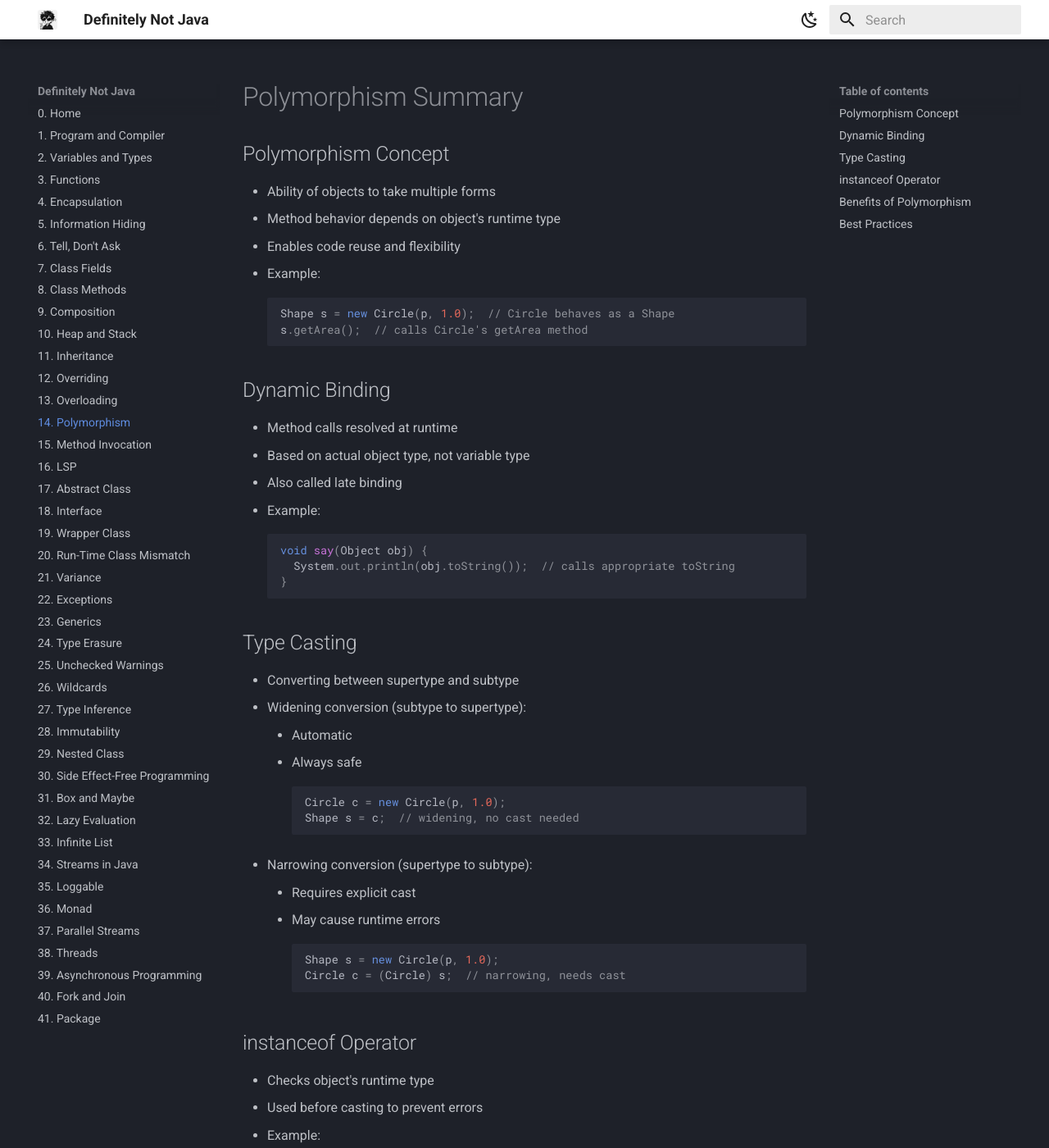
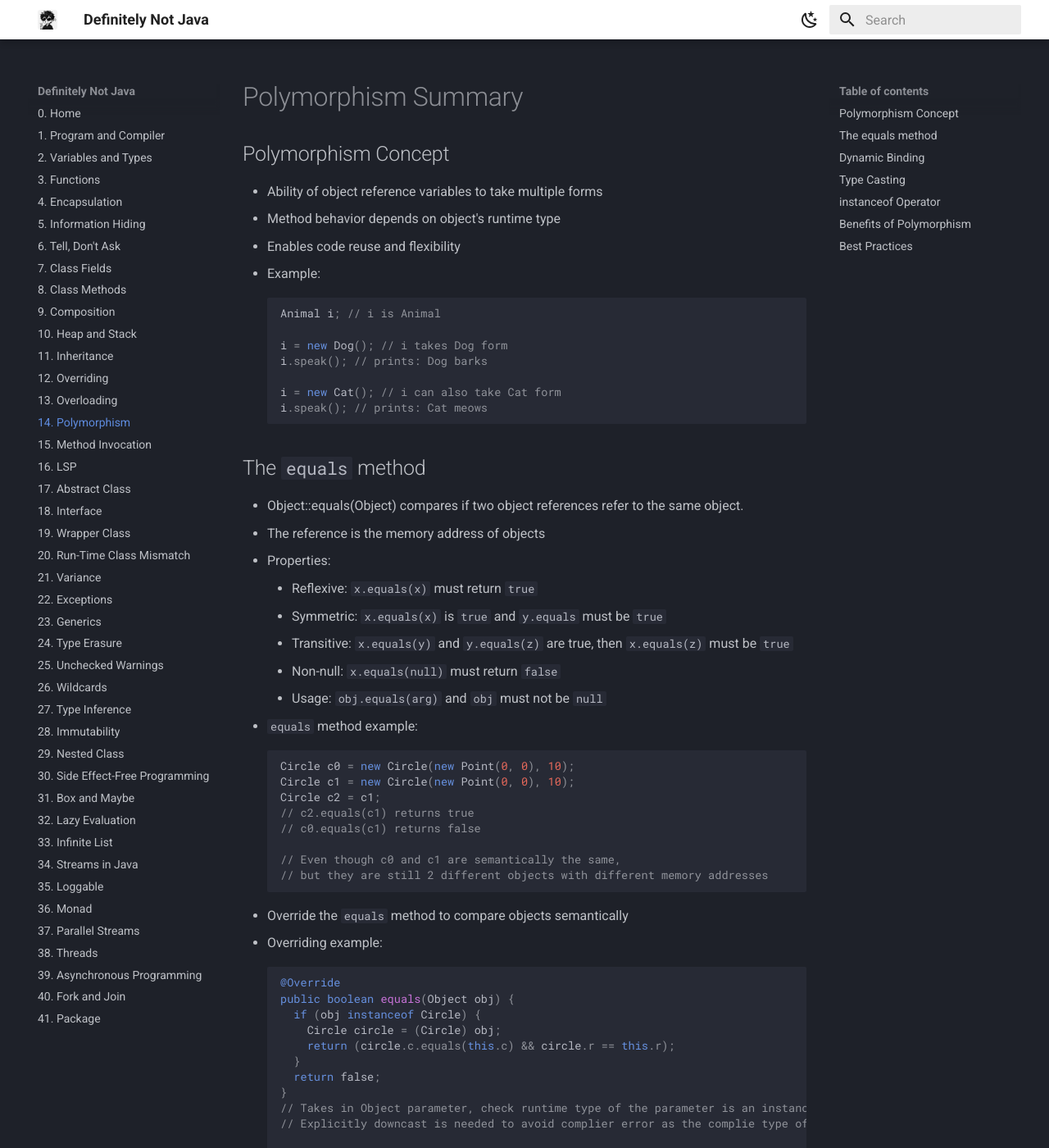
Before and after one commit to Dylan-Liew/definitely-not-java, an MkDocs documentation site: the page built from docs/14-polymorphism.md, in a window 1280 px wide and 1400 px high. Shown: the whole window at 82% size. Built offline with MkDocs 1.6.1 and Material for MkDocs 9.7.7, drawn with Linux system fonts in a browser that asks for light colours; some of the changed text lies outside the part shown.

Commit message:
content update [14 July] (#8)

````diff
--- a/docs/14-polymorphism.md
+++ b/docs/14-polymorphism.md
@@ -1,13 +1,58 @@
 # Polymorphism Summary
 
 ## Polymorphism Concept
-- Ability of objects to take multiple forms
+- Ability of object reference variables to take multiple forms
 - Method behavior depends on object's runtime type
 - Enables code reuse and flexibility
 - Example:
   ```java
-  Shape s = new Circle(p, 1.0);  // Circle behaves as a Shape
-  s.getArea();  // calls Circle's getArea method
+  Animal i; // i is Animal
+
+  i = new Dog(); // i takes Dog form
+  i.speak(); // prints: Dog barks
+
+  i = new Cat(); // i can also take Cat form
+  i.speak(); // prints: Cat meows
+  ```
+
+## The `equals` method
+- Object::equals(Object) compares if two object references refer to the same object.
+- The reference is the memory address of objects
+- Properties:
+    - Reflexive: `x.equals(x)` must return `true`
+    - Symmetric: `x.equals(x)` is `true` and `y.equals` must be `true`
+    - Transitive: `x.equals(y)` and `y.equals(z)` are true, then `x.equals(z)` must be `true`
+    - Non-null: `x.equals(null)` must return `false`
+    - Usage: `obj.equals(arg)` and `obj` must not be `null`
+- `equals` method example:
+  ```java
+  Circle c0 = new Circle(new Point(0, 0), 10);
+  Circle c1 = new Circle(new Point(0, 0), 10);
+  Circle c2 = c1;
+  // c2.equals(c1) returns true
+  // c0.equals(c1) returns false
+
+  // Even though c0 and c1 are semantically the same,
+  // but they are still 2 different objects with different memory addresses
+  ```
+- Override the `equals` method to compare objects semantically
+- Overriding example:
+  ```java
+  @Override
+  public boolean equals(Object obj) {
+    if (obj instanceof Circle) {
+      Circle circle = (Circle) obj;
+      return (circle.c.equals(this.c) && circle.r == this.r);
+    }
+    return false;
+  }
+  // Takes in Object parameter, check runtime type of the parameter is an instance of Circle
+  // Explicitly downcast is needed to avoid complier error as the complie type of the parameter is Object
+
+  // A class can access the private members of any object of the same class,
+  // so that fields c and r are accessible even they are not belong to current Object
+
+  // Override must have same method descriptor as parent
   ```
 
 ## Dynamic Binding
@@ -16,9 +61,20 @@
 - Also called late binding
 - Example:
   ```java
-  void say(Object obj) {
-    System.out.println(obj.toString());  // calls appropriate toString
+  boolean contains(Object[] array, Object obj) {
+    for (Object curr : array) {
+      if (curr.equals(obj)) {
+        return true;
+      }
+    }
+    return false;
   }
+   // At compile time, the type is known as Object
+
+  // Based on the runtime type of curr, the customised version of equals can be called to compare against obj.
+
+  // If runtime type of curr is Circle, invoke Circle::equals(Object)
+  // If runtime type of curr is Point, invoke Point::equals(Object)
   ```
 
 ## Type Casting
@@ -71,3 +127,20 @@
 - Cast only when necessary
 - Always check with instanceof before casting
 - Document expected behavior of polymorphic methods
+
+> Notes:
+
+> - Java array
+    - 2 ways to declare:
+        - `Type[] var`
+        - `Type var[]`
+    - Array type is a class, it is a subtype of Object
+    - Created in the bytecode using the bytecode instruction `anewarray` in JVM
+    - JVM uses `multianewarray` bytecode to allocate multi-dimensional array (e.g., `B[][]`)
+    - Array is an instance of a special class following covariant rule
+    - Array is also following the basic rule of being a subtype of Object
+    - When declaring an array of type `A`, Java creates an internal class named like `[LA;`
+        - This name is not legal in Java source code, but is used internally
+    - When declaring a subtype of class `A` such as class `B`, the type of array `[LB;` is automatically created
+    - Arrays in Java have a field length, not a method
+        - That is why use `arr.length`, not `arr.length()`
````
Also changed, not shown: docs/12-overriding.md (+4 -0 lines), docs/13-overloading.md (+9 -8 lines), docs/15-dynamic-binding.md (+7 -5 lines).
